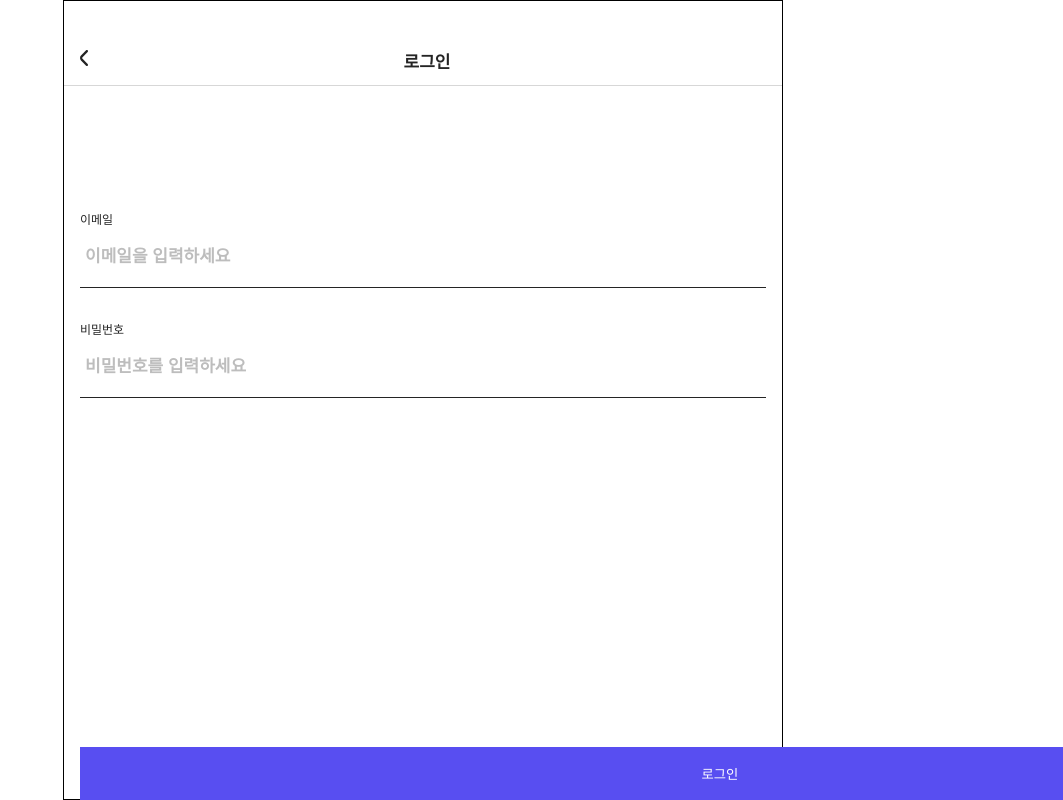
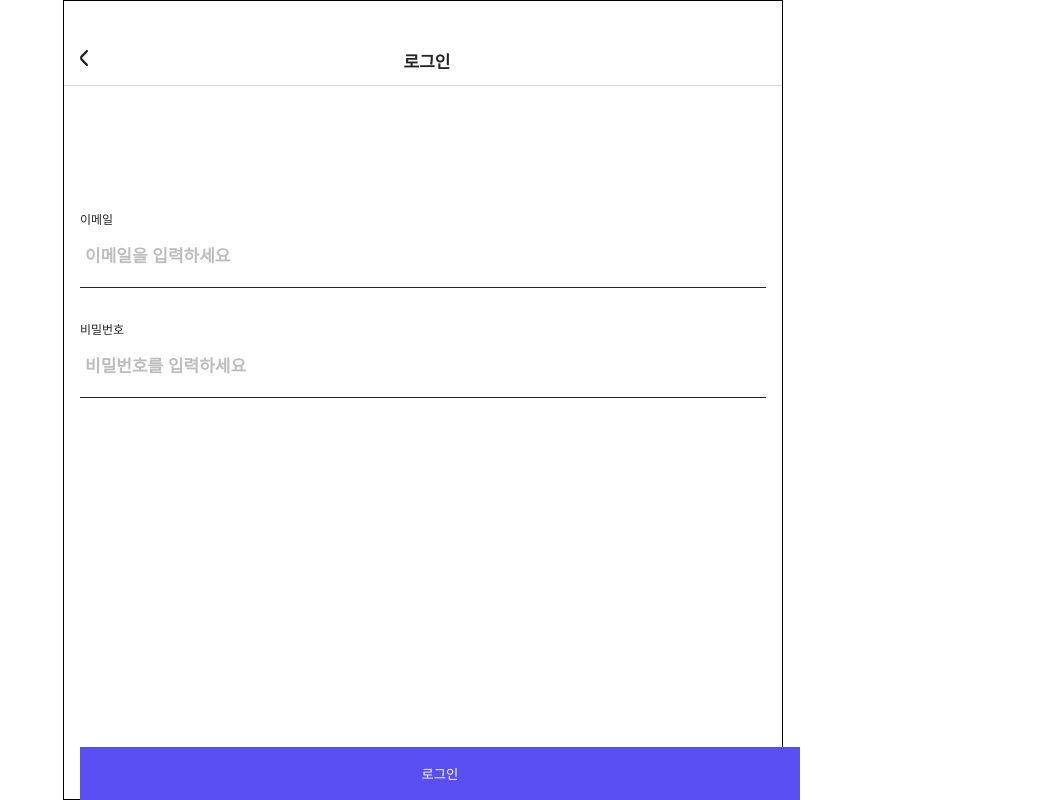
Before and after one commit to Chuhj/numble-location-challenge-front, a React (Create React App) app: page /login in a window 1280 px wide. Shown: the whole page, without its empty margins (217-1280 px from the left). Built offline with nearby package versions, Linux system fonts and the light colour scheme.

Commit message:
design: 💄 버튼 넓이 조정

```diff
--- a/src/common/components/Button.tsx
+++ b/src/common/components/Button.tsx
@@ -22,7 +22,8 @@ export default function Button({
 }
 
 const ButtonWrapper = styled.button<ButtonProps>`
-  width: 100%;
+  width: 100vw;
+  max-width: 720px;
   ${({ size }) => {
     if (size === 'large')
       return css`
```
